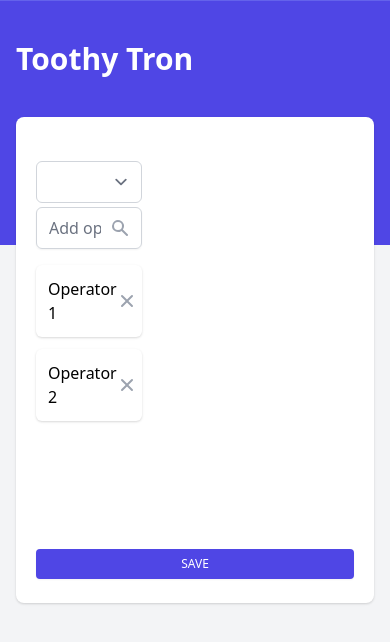
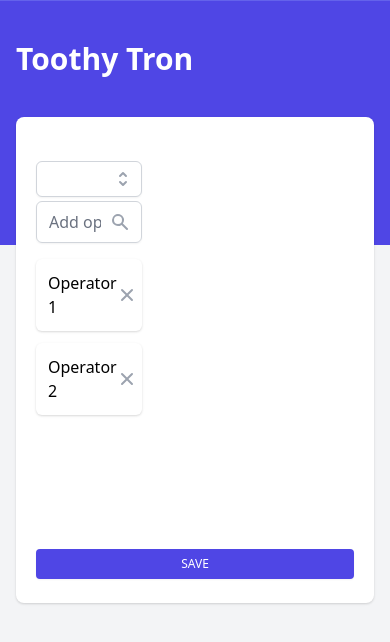
Before and after one commit to analyticsflowee/toothy-exe, a Vue app: page / in a window 390 px wide. Shown: the top 642 px of the page. Built offline with nearby package versions, Linux system fonts and the light colour scheme.

Commit message:
refactor: select dropdown to use base dropdown

```diff
--- a/src/components/SelectDropdown.vue
+++ b/src/components/SelectDropdown.vue
@@ -1,28 +1,39 @@
 <template>
-  <div>
-    <!-- TODO: refactor this to use BasicDropdown -->
-    <label :for="uniqueId" class="block text-sm font-medium text-gray-700">
-      <slot></slot>
-    </label>
-    <select
-      :id="uniqueId"
-      :name="name"
-      class="mt-1 block w-full pl-3 pr-10 py-2 text-base border-gray-300 focus:outline-none focus:ring-indigo-500 focus:border-indigo-500 sm:text-sm rounded-md"
-      v-model="internalValue"
-    >
-      <option
-        v-for="(option, index) in options"
-        :key="index"
-        :selected="isSelected(option)"
+  <BasicDropdown
+    :options="options"
+    :selected="[value.key]"
+    @select="setSelected"
+    ref="dropdown"
+  >
+    <template #default="{ toggle, hide }">
+      <button
+        type="button"
+        class="bg-white relative w-full border border-gray-300 rounded-md shadow-sm pl-3 pr-10 py-2 text-left cursor-default focus:outline-none focus:ring-1 focus:ring-indigo-500 focus:border-indigo-500 sm:text-sm h-9"
+        aria-haspopup="listbox"
+        aria-expanded="true"
+        aria-labelledby="listbox-label"
+        @click="toggle"
+        @keydown.esc="hide"
       >
-        {{ option.label }}
-      </option>
-    </select>
-  </div>
+        <span class="block truncate"> {{ value.label }} </span>
+        <span
+          class="absolute inset-y-0 right-0 flex items-center pr-2 pointer-events-none"
+        >
+          <SelectorIcon class="text-gray-400" />
+        </span>
+      </button>
+    </template>
+  </BasicDropdown>
 </template>
 
 <script>
+import BasicDropdown from "./BasicDropdown";
+import { SelectorIcon } from "./icons";
 export default {
+  components: {
+    BasicDropdown,
+    SelectorIcon,
+  },
   props: {
     options: {
       type: Array,
@@ -33,26 +44,14 @@ export default {
       required: true,
     },
     value: {
-      type: String,
-      default: null,
-    },
-  },
-  computed: {
-    uniqueId() {
-      return `select_${this._uid}`;
-    },
-    internalValue: {
-      get() {
-        return this.value;
-      },
-      set(value) {
-        this.$emit("input", value.key);
-      },
+      type: Object,
+      default: () => ({}),
     },
   },
   methods: {
-    isSelected(option) {
-      return option.key === this.value;
+    setSelected(value) {
+      this.$emit("input", value);
+      this.$refs.dropdown.hide();
     },
   },
 };
```
